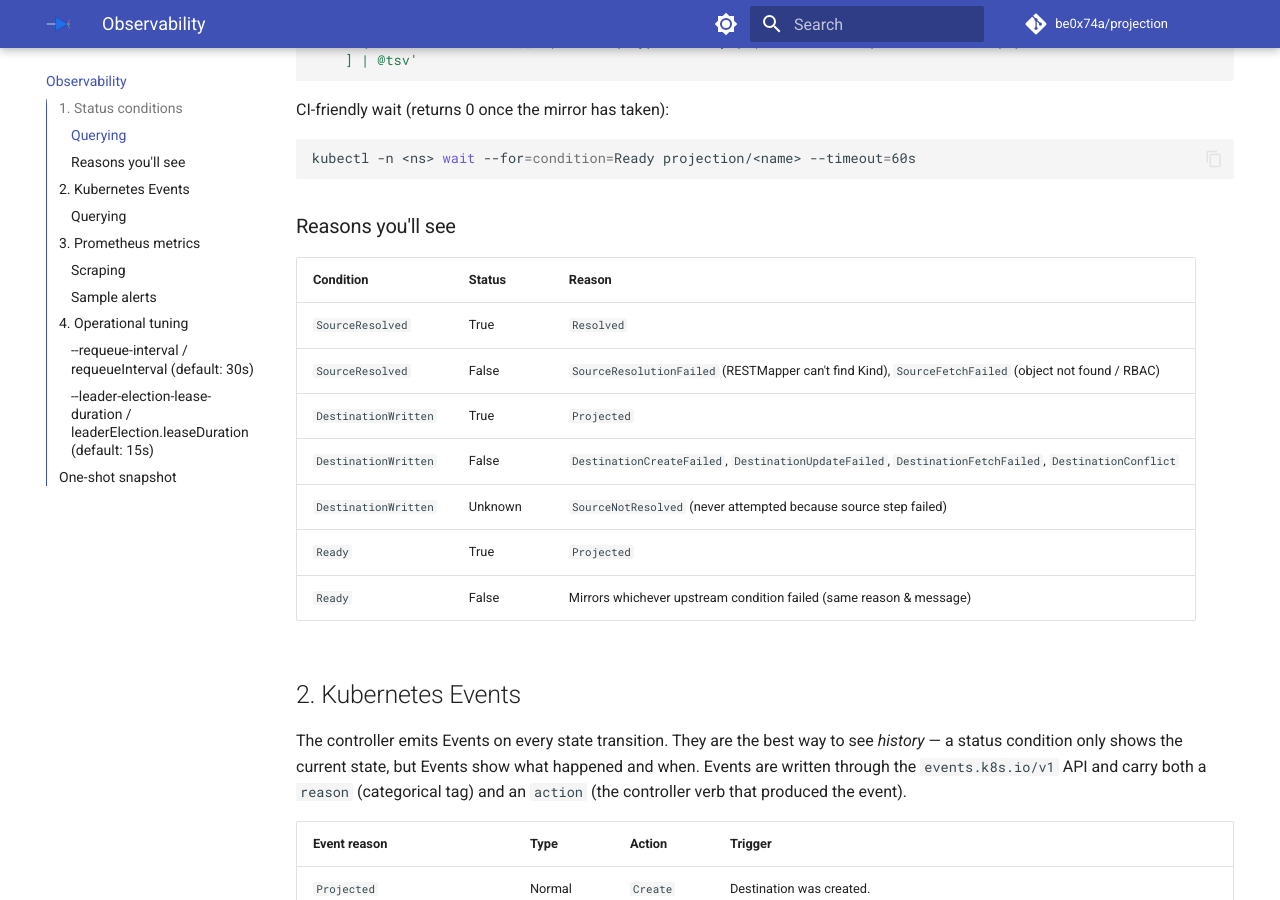
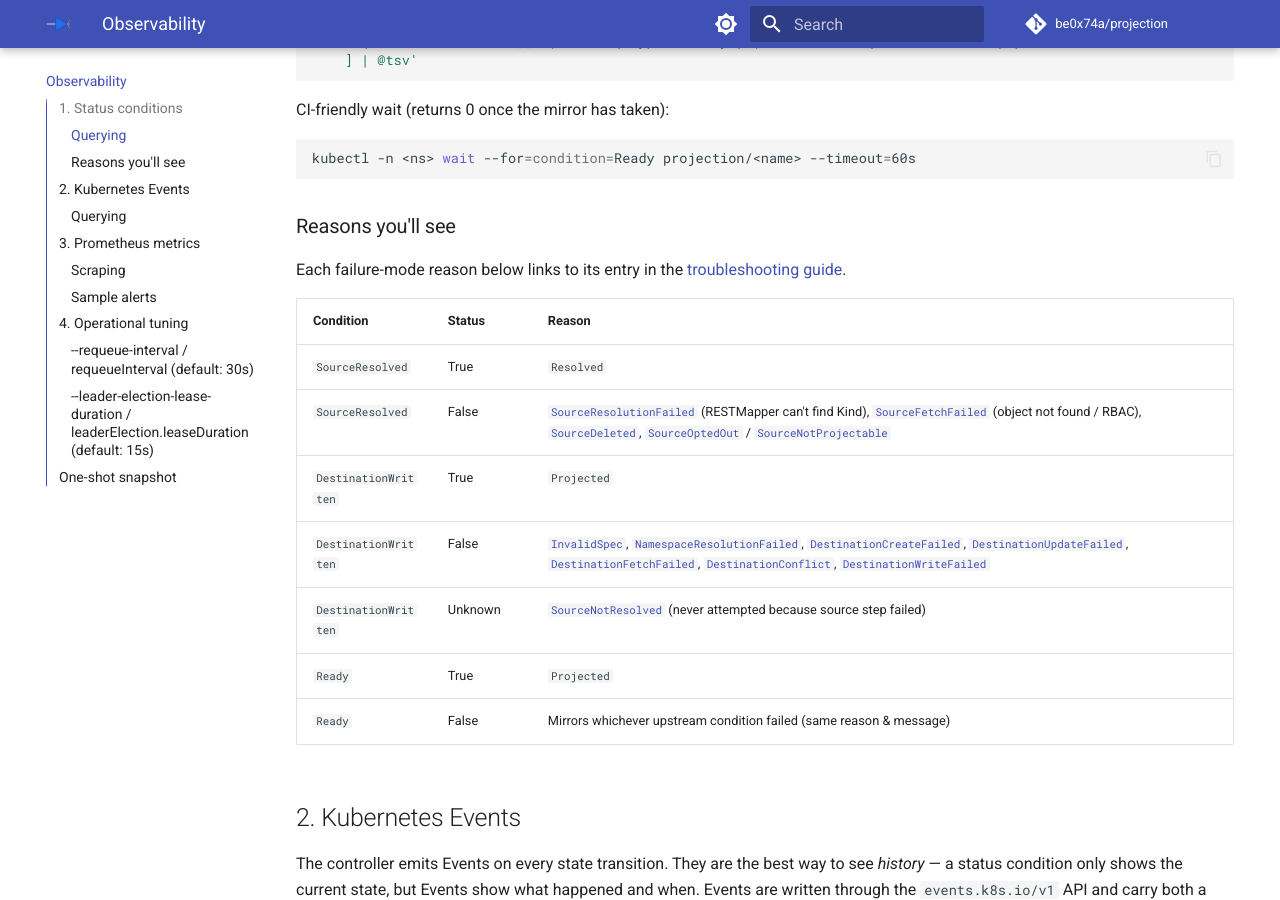
Before and after one commit to be0x74a/projection, an MkDocs documentation site: the page built from docs/observability.md, in a window 1280 px wide and 900 px high, scrolled down 1017 px. Built offline with MkDocs 1.6.1 and Material for MkDocs 9.7.7, drawn with Linux system fonts in a browser that asks for light colours; comment, search, counter and statistics services are not loaded.

Commit message:
docs(observability): link reasons to troubleshooting guide

```diff
--- a/docs/observability.md
+++ b/docs/observability.md
@@ -47,13 +47,15 @@ kubectl -n <ns> wait --for=condition=Ready projection/<name> --timeout=60s
 
 ### Reasons you'll see
 
+Each failure-mode reason below links to its entry in the [troubleshooting guide](troubleshooting.md).
+
 | Condition            | Status  | Reason                                                                                                  |
 | -------------------- | ------- | ------------------------------------------------------------------------------------------------------- |
 | `SourceResolved`     | True    | `Resolved`                                                                                              |
-| `SourceResolved`     | False   | `SourceResolutionFailed` (RESTMapper can't find Kind), `SourceFetchFailed` (object not found / RBAC)    |
+| `SourceResolved`     | False   | [`SourceResolutionFailed`](troubleshooting.md#sourceresolutionfailed) (RESTMapper can't find Kind), [`SourceFetchFailed`](troubleshooting.md#sourcefetchfailed) (object not found / RBAC), [`SourceDeleted`](troubleshooting.md#sourcedeleted), [`SourceOptedOut`](troubleshooting.md#sourceoptedout--sourcenotprojectable) / [`SourceNotProjectable`](troubleshooting.md#sourceoptedout--sourcenotprojectable) |
 | `DestinationWritten` | True    | `Projected`                                                                                             |
-| `DestinationWritten` | False   | `DestinationCreateFailed`, `DestinationUpdateFailed`, `DestinationFetchFailed`, `DestinationConflict`   |
-| `DestinationWritten` | Unknown | `SourceNotResolved` (never attempted because source step failed)                                        |
+| `DestinationWritten` | False   | [`InvalidSpec`](troubleshooting.md#invalidspec), [`NamespaceResolutionFailed`](troubleshooting.md#namespaceresolutionfailed), [`DestinationCreateFailed`](troubleshooting.md#destinationcreatefailed), [`DestinationUpdateFailed`](troubleshooting.md#destinationupdatefailed), [`DestinationFetchFailed`](troubleshooting.md#destinationfetchfailed), [`DestinationConflict`](troubleshooting.md#destinationconflict), [`DestinationWriteFailed`](troubleshooting.md#destinationwritefailed) |
+| `DestinationWritten` | Unknown | [`SourceNotResolved`](troubleshooting.md#sourcenotresolved) (never attempted because source step failed)                                        |
 | `Ready`              | True    | `Projected`                                                                                             |
 | `Ready`              | False   | Mirrors whichever upstream condition failed (same reason & message)                                     |
 
```
